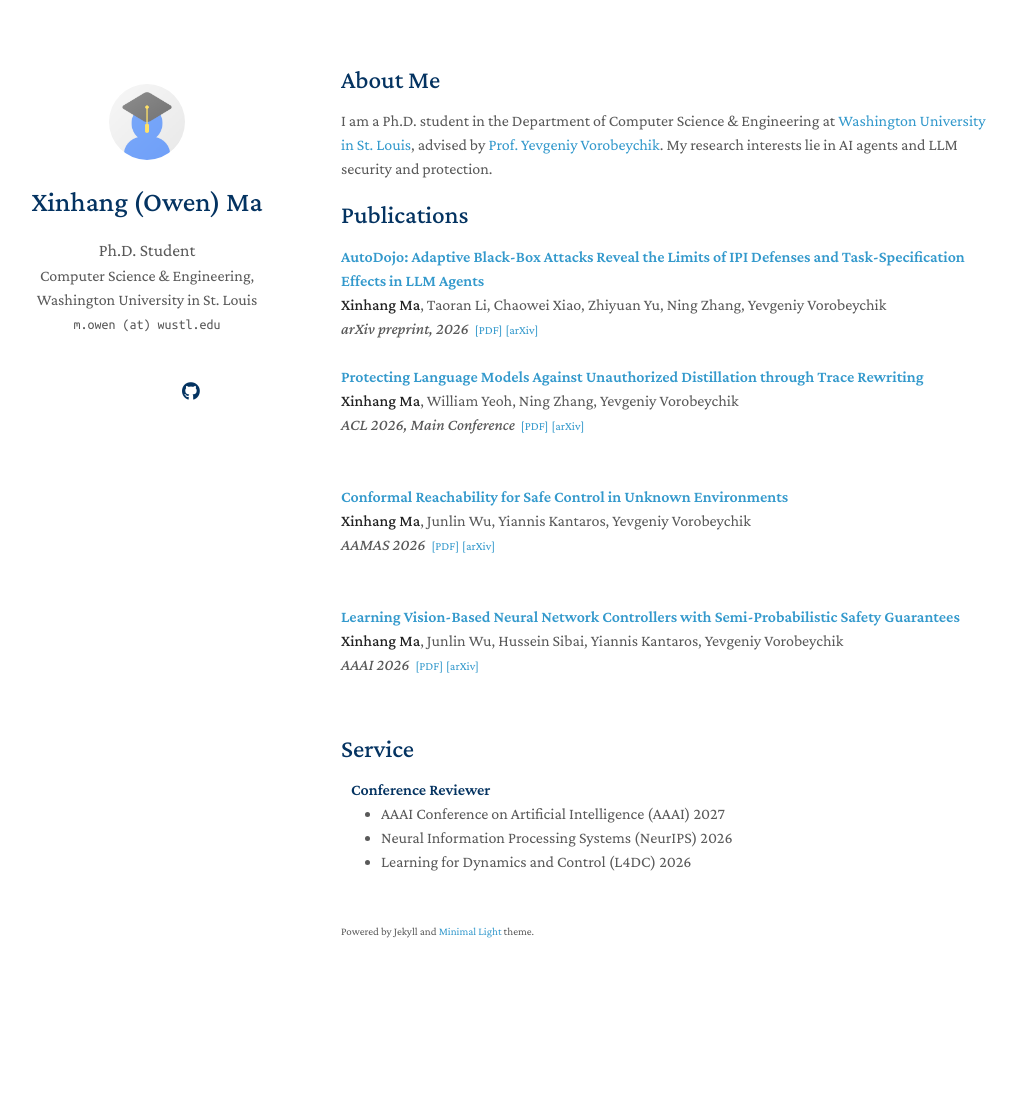
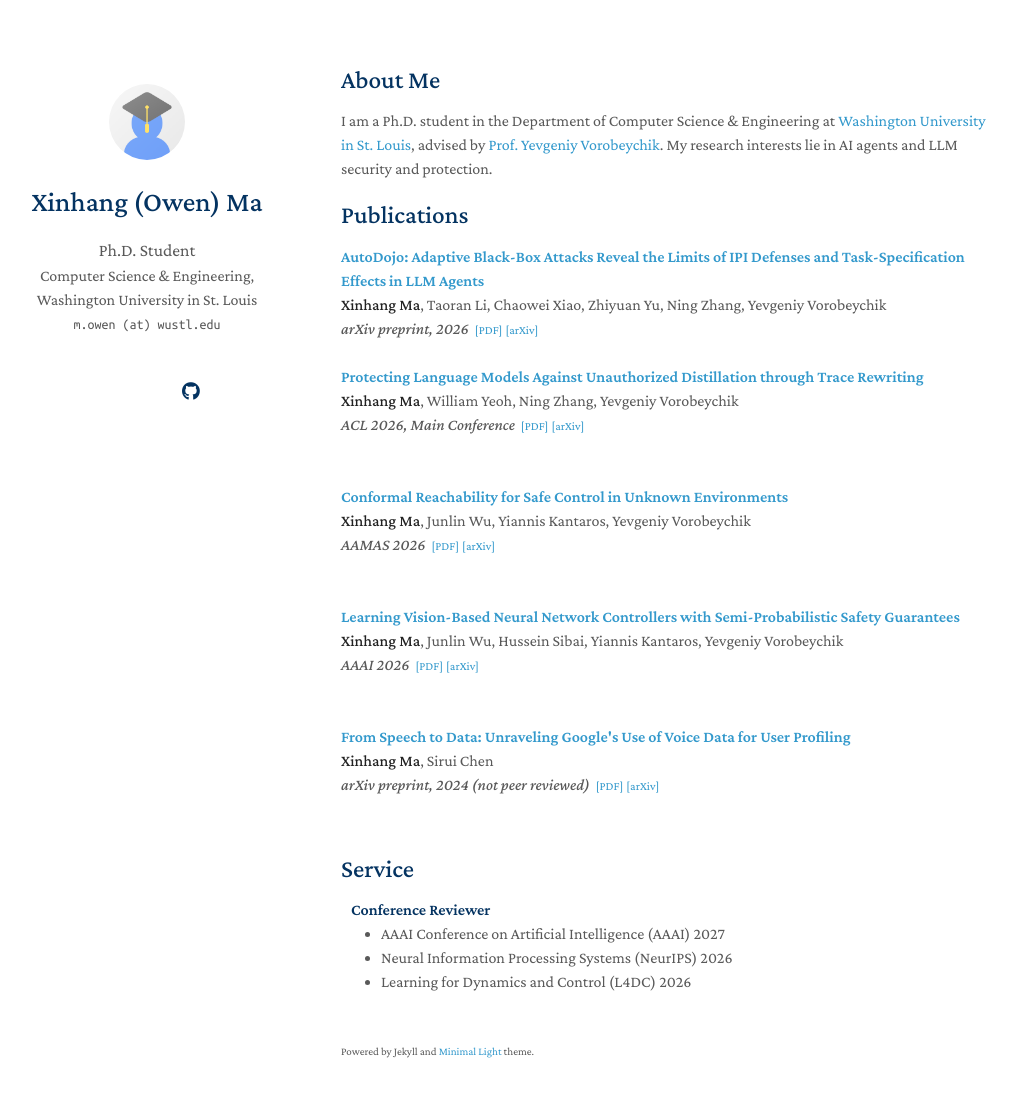
Before and after one commit to xhOwenMa/xhOwenMa.github.io, a Jekyll site: the page built from index.md, in a window 1280 px wide and 1132 px high. Shown: the top 1097 px of the window, without its empty margins (129-1145 px from the left). Built offline with Jekyll 4.4.1, drawn with Linux system fonts in a browser that asks for light colours; a style sheet for code colours, icons or effects is not loaded.

Commit message:
Add 2024 voice-data preprint to publications list
From Speech to Data (arXiv 2403.05586) was a graduate course project,
never peer reviewed and with no faculty author, so it was left off the
site. It is on the Google Scholar profile and has picked up citations,
so list it here with the venue string marking it as unrefereed.

Kept off the CV deliberately: it fits neither the Publications nor the
Work in Progress section, and would need a permanent one-entry heading.

Co-Authored-By: Claude Opus 5 (1M context) <noreply@anthropic.com>

```diff
--- a/_data/publications.yml
+++ b/_data/publications.yml
@@ -26,3 +26,9 @@ main:
     conference: AAAI 2026
     pdf: https://arxiv.org/pdf/2503.00191
     arxiv: https://arxiv.org/abs/2503.00191
+
+  - title: "From Speech to Data: Unraveling Google's Use of Voice Data for User Profiling"
+    authors: <strong>Xinhang Ma</strong>, Sirui Chen
+    conference: arXiv preprint, 2024 (not peer reviewed)
+    pdf: https://arxiv.org/pdf/2403.05586
+    arxiv: https://arxiv.org/abs/2403.05586
```
